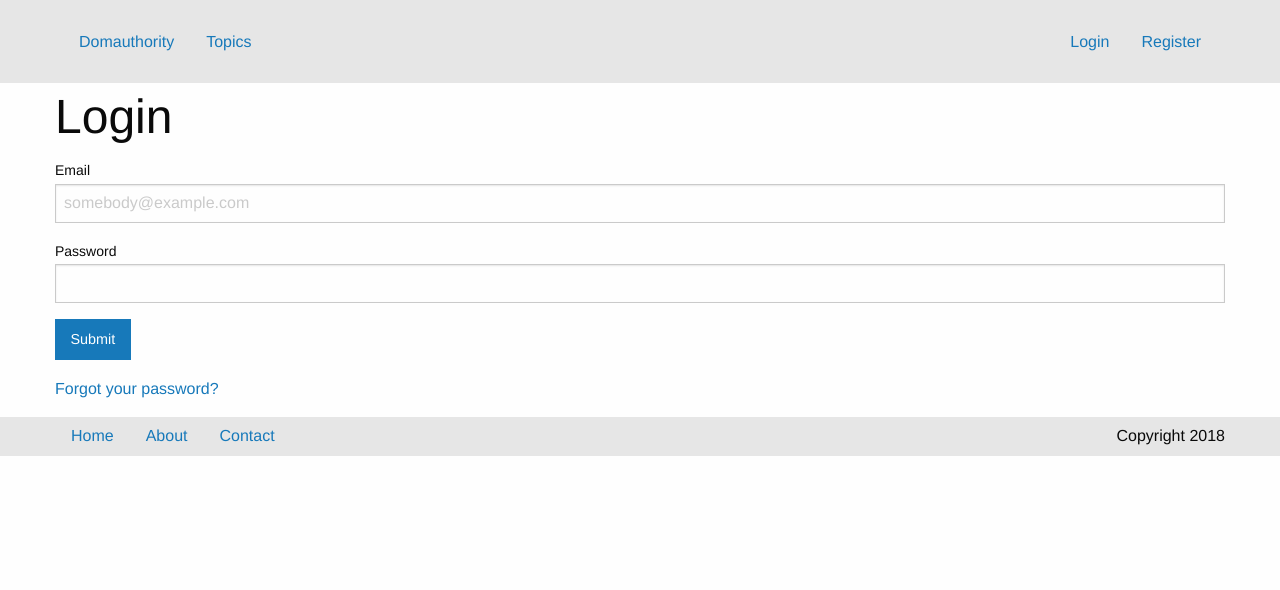
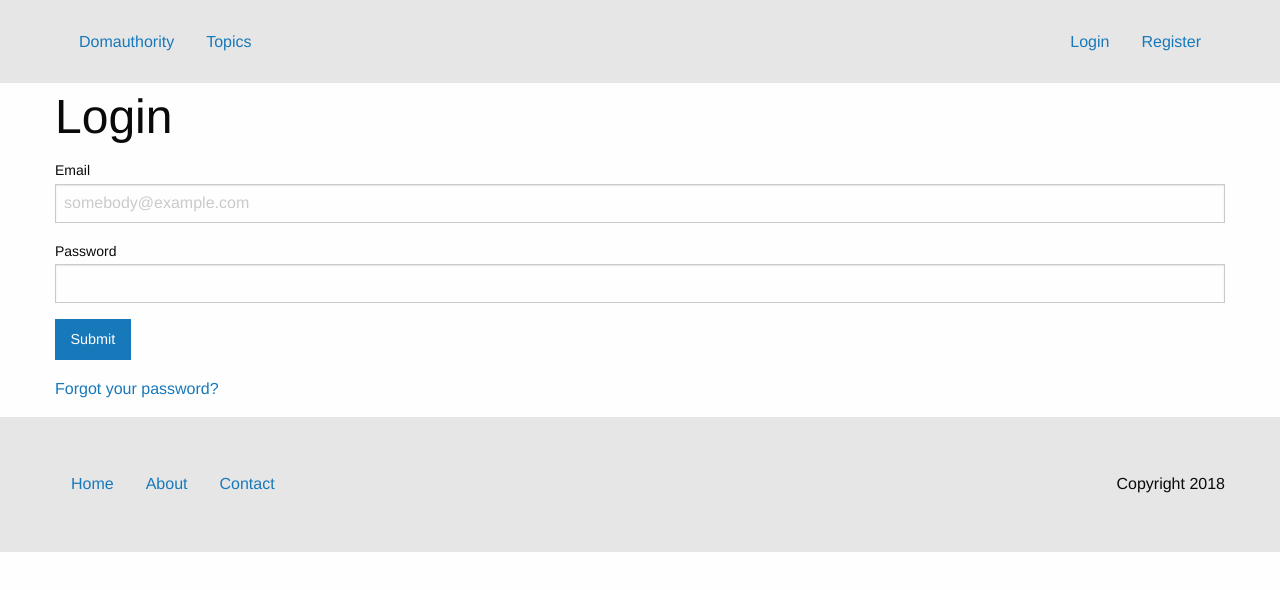
Before and after one commit to CarlJohnston/domauthority_client, a React (Create React App) app in the folder frontend/: page /login in a window 1280 px wide. Shown: the top 590 px of the page. Built offline with nearby package versions, Linux system fonts and the light colour scheme; some icons are missing.

Commit message:
Increase padding in footer

```diff
--- a/frontend/src/components/Footer/Footer.css
+++ b/frontend/src/components/Footer/Footer.css
@@ -1,3 +1,5 @@
 .footer-container {
   background-color: #E6E6E6;
+  padding-top: 3rem;
+  padding-bottom: 3rem;
 }
```
